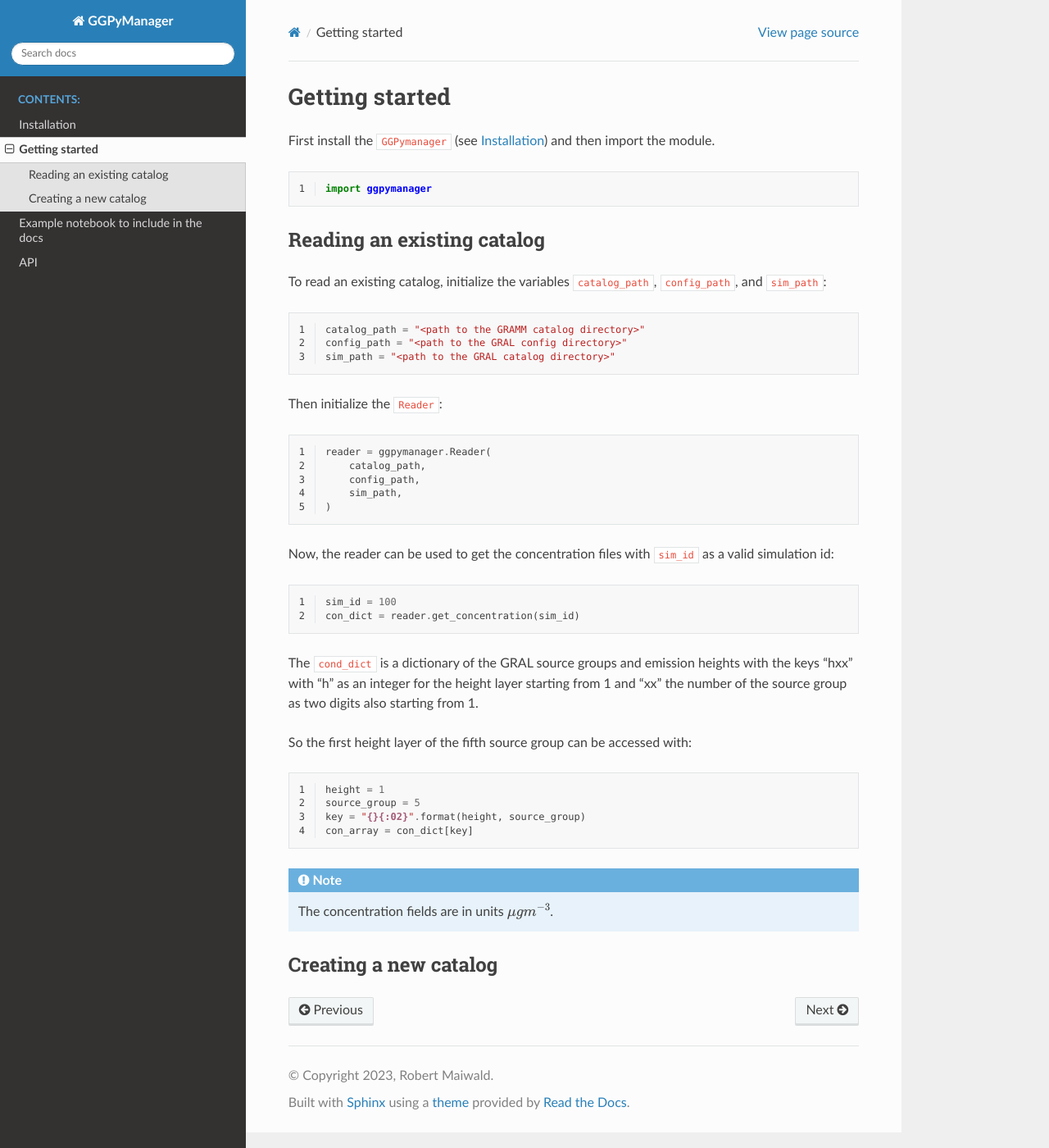
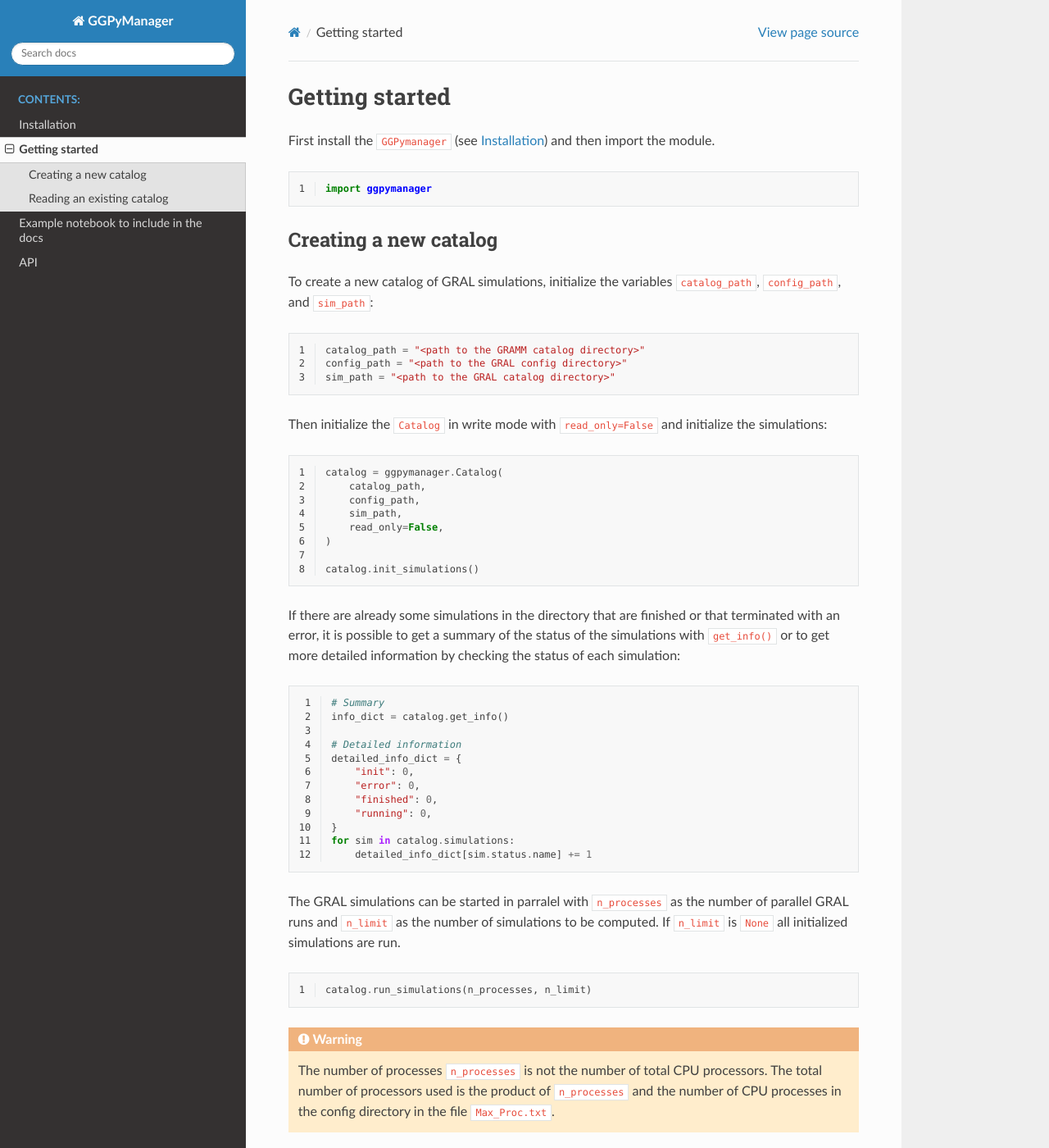
Before and after one commit to ATMO-IUP-UHEI/GGpyManager, a Sphinx documentation site: the page built from docs/getting_started.rst, in a window 1280 px wide and 1400 px high. Shown: the whole window at 82% size. Built offline with Sphinx 7.4.7 and the Read the Docs theme 2.0.0, drawn with Linux system fonts in a browser that asks for light colours; some of the changed text lies outside the part shown.

Commit message:
Extend the docs

```diff
--- a/docs/getting_started.rst
+++ b/docs/getting_started.rst
@@ -1,3 +1,5 @@
+.. _getting_started:
+
 Getting started
 =======================
 
@@ -8,9 +10,10 @@ First install the ``GGPymanager`` (see :ref:`install`) and then import the modul
 
     import ggpymanager
 
-Reading an existing catalog
----------------------------
-To read an existing catalog, initialize the variables ``catalog_path``, ``config_path``, and ``sim_path``:
+Creating a new catalog
+----------------------
+
+To create a new catalog of GRAL simulations, initialize the variables ``catalog_path``, ``config_path``, and ``sim_path``:
 
 .. code-block:: python
     :linenos:
@@ -19,7 +22,69 @@ To read an existing catalog, initialize the variables ``catalog_path``, ``config
     config_path = "<path to the GRAL config directory>"
     sim_path = "<path to the GRAL catalog directory>"
 
-Then initialize the ``Reader``:
+Then initialize the ``Catalog`` in write mode with ``read_only=False`` and initialize the simulations:
+
+.. code-block:: python
+    :linenos:
+
+    catalog = ggpymanager.Catalog(
+        catalog_path,
+        config_path,
+        sim_path,
+        read_only=False,
+    )
+
+    catalog.init_simulations()
+
+If there are already some simulations in the directory that are finished or that terminated with an error, it is possible to get a summary of the status of the simulations with  ``get_info()`` or to get more detailed information by checking the status of each simulation:
+
+.. code-block:: python
+    :linenos:
+
+    # Summary
+    info_dict = catalog.get_info()
+
+    # Detailed information
+    detailed_info_dict = {
+        "init": 0,
+        "error": 0,
+        "finished": 0,
+        "running": 0,
+    }
+    for sim in catalog.simulations:
+        detailed_info_dict[sim.status.name] += 1
+
+The GRAL simulations can be started in parralel with ``n_processes`` as the number of parallel GRAL runs and ``n_limit`` as the number of simulations to be computed. If ``n_limit`` is ``None`` all initialized simulations are run.
+
+.. code-block:: python
+    :linenos:
+
+    catalog.run_simulations(n_processes, n_limit)
+
+.. warning::
+
+    The number of processes ``n_processes`` is not the number of total CPU processors. The total number of processors used is the product of ``n_processes`` and the number of CPU processes in the config directory in the file ``Max_Proc.txt``.
+
+When GRAL simulations are finished, the concentration fields are stored in binary files. To improve the performance of reading out the concentration fields, it is more efficient to store the data in sparse matrices from ``scipy``. To save the concentration fields of finished GRAL simulations with ``n_processes`` parallel CPU processes run:
+
+.. code:: python
+    :linenos:
+
+    catalog.save_simulations_as_npz(n_processes)
+
+
+Reading an existing catalog
+---------------------------
+To read an existing catalog of GRAL simulations, initialize the variables ``catalog_path``, ``config_path``, and ``sim_path``:
+
+.. code-block:: python
+    :linenos:
+
+    catalog_path = "<path to the GRAMM catalog directory>"
+    config_path = "<path to the GRAL config directory>"
+    sim_path = "<path to the GRAL catalog directory>"
+
+Then initialize the ``Reader`` which has the ``Catalog`` class as the base class:
 
 .. code-block:: python
     :linenos:
--- a/docs/index.rst
+++ b/docs/index.rst
@@ -27,5 +27,5 @@ Indices and tables
 ==================
 
 * :ref:`genindex`
+* :ref:`search`
 .. * :ref:`modindex`
-* :ref:`search`
```
Also changed, not shown: other parts of docs/getting_started.rst (+0 -3 lines), docs/install.rst (+17 -1 lines).
